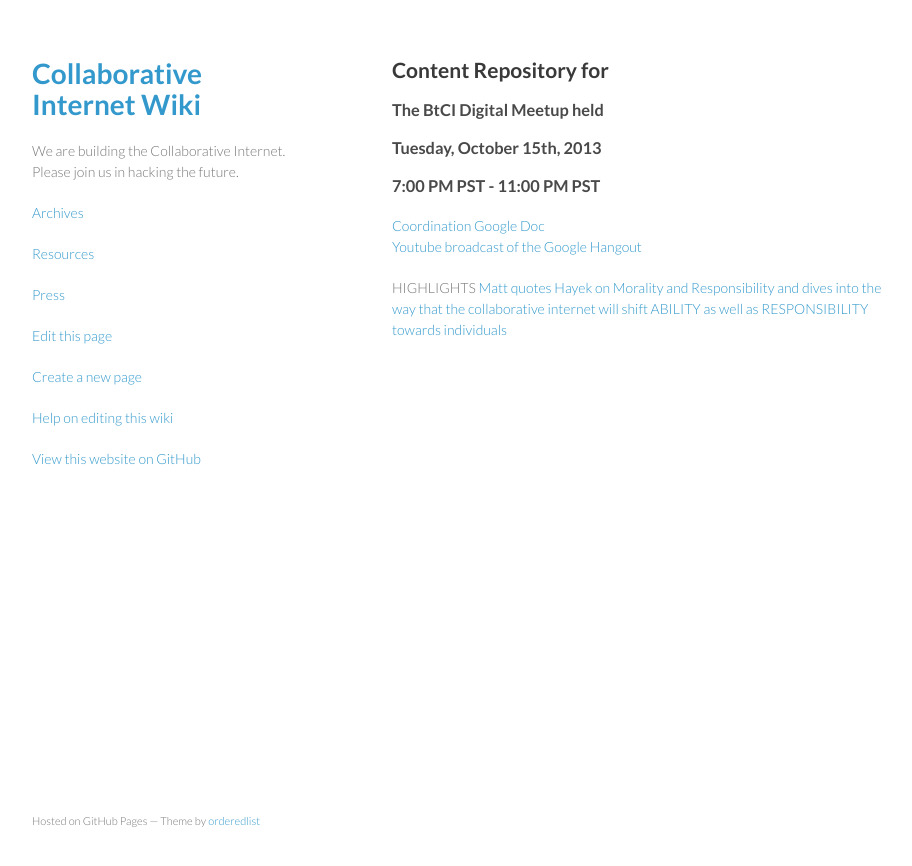
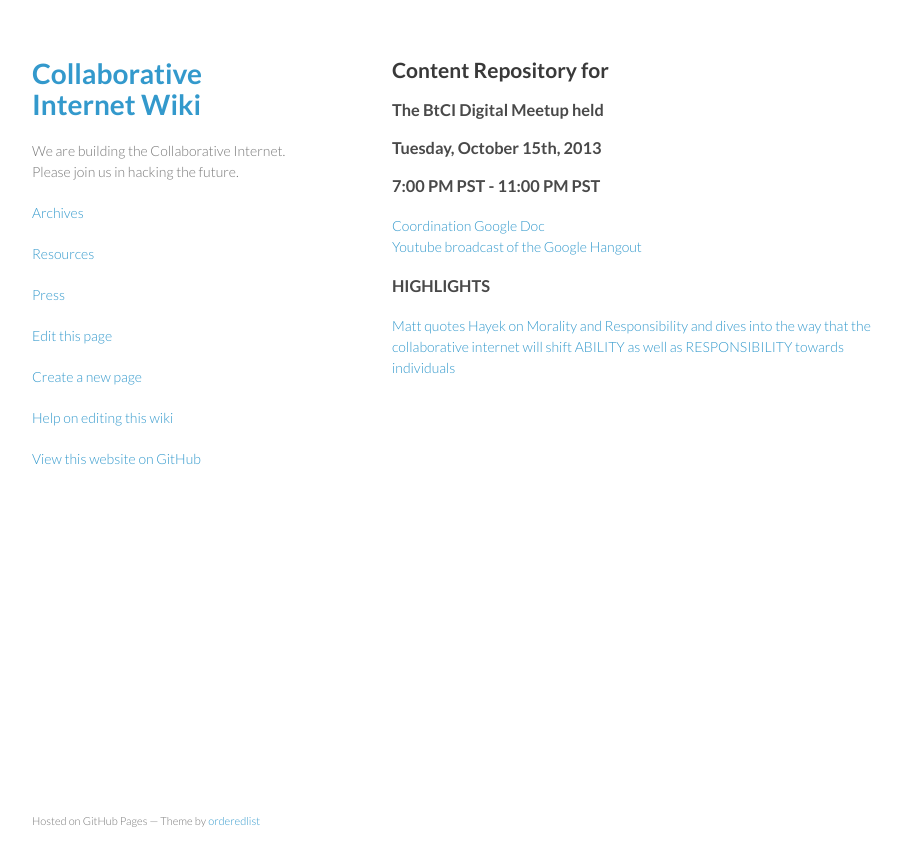
Before and after one commit to collaborativeinternet/collaborativeinternet.github.io, a Jekyll site: the page built from wiki/BtCI_2013-10-15.md, in a window 1280 px wide. Shown: the top 866 px of the page, without its empty margins (178-1090 px from the left). Built offline with Jekyll 4.4.1, drawn with Linux system fonts in a browser that asks for light colours.

Commit message:
Update BtCI_2013-10-15.md
layout edit

```diff
--- a/wiki/BtCI_2013-10-15.md
+++ b/wiki/BtCI_2013-10-15.md
@@ -10,5 +10,5 @@
 [Coordination Google Doc](https://docs.google.com/spreadsheet/ccc?key=0Aqe_OvhjNeDPdHdOMkFDeDJvTE9FRmlSSk5xcTVLZWc&usp=sharing)
 [Youtube broadcast of the Google Hangout](http://www.youtube.com/watch?v=RiJvSKwn3nE&feature=share)
 
-HIGHLIGHTS
+###HIGHLIGHTS
 [Matt quotes Hayek on Morality and Responsibility and dives into the way that the collaborative internet will shift ABILITY as well as RESPONSIBILITY towards individuals](http://www.tubechop.com/watch/1571710)
```
